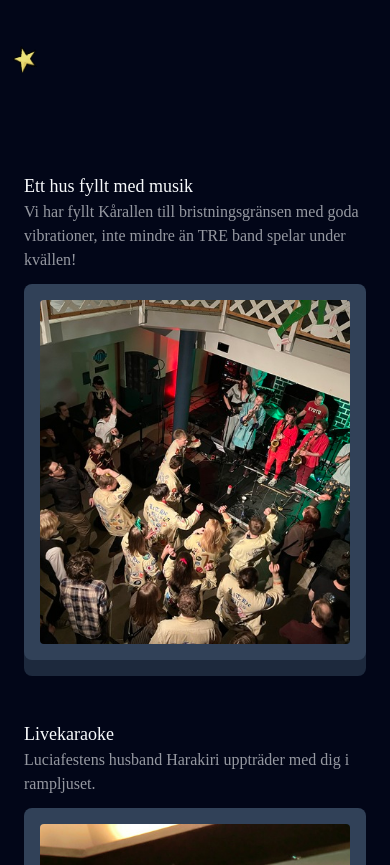
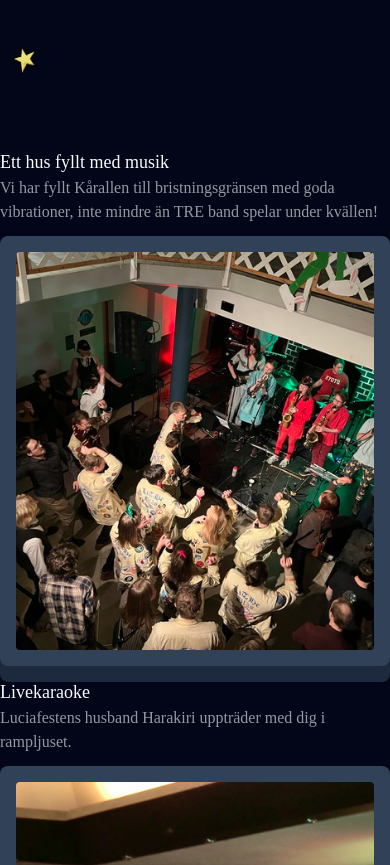
Before and after one commit to litheblas/luciafesten2025, a SvelteKit app: page / in a window 390 px wide. Shown: the part 1140-2005 px from the top of the page. Built offline with nearby package versions, Linux system fonts and the light colour scheme.

Commit message:
Fix cards having too much margin

```diff
--- a/src/components/Cards.svelte
+++ b/src/components/Cards.svelte
@@ -14,9 +14,9 @@
 
 <div class="container mx-auto flex flex-wrap items-end justify-center py-12">
 	{#each cards as card}
-		<div class="h-full w-full p-3 lg:w-1/2 xl:w-1/3">
-			<div class="flex w-full flex-col rounded-lg p-3">
-				<div class="self-end py-3">
+		<div class="h-full w-full md:w-1/2 md:p-3 xl:w-1/3">
+			<div class="flex w-full flex-col rounded-lg">
+				<div class="justify-self-end py-3">
 					<h3 class="font-display text-lg font-medium">{card.title}</h3>
 					<p class="opacity-60">{card.description}</p>
 				</div>
```
